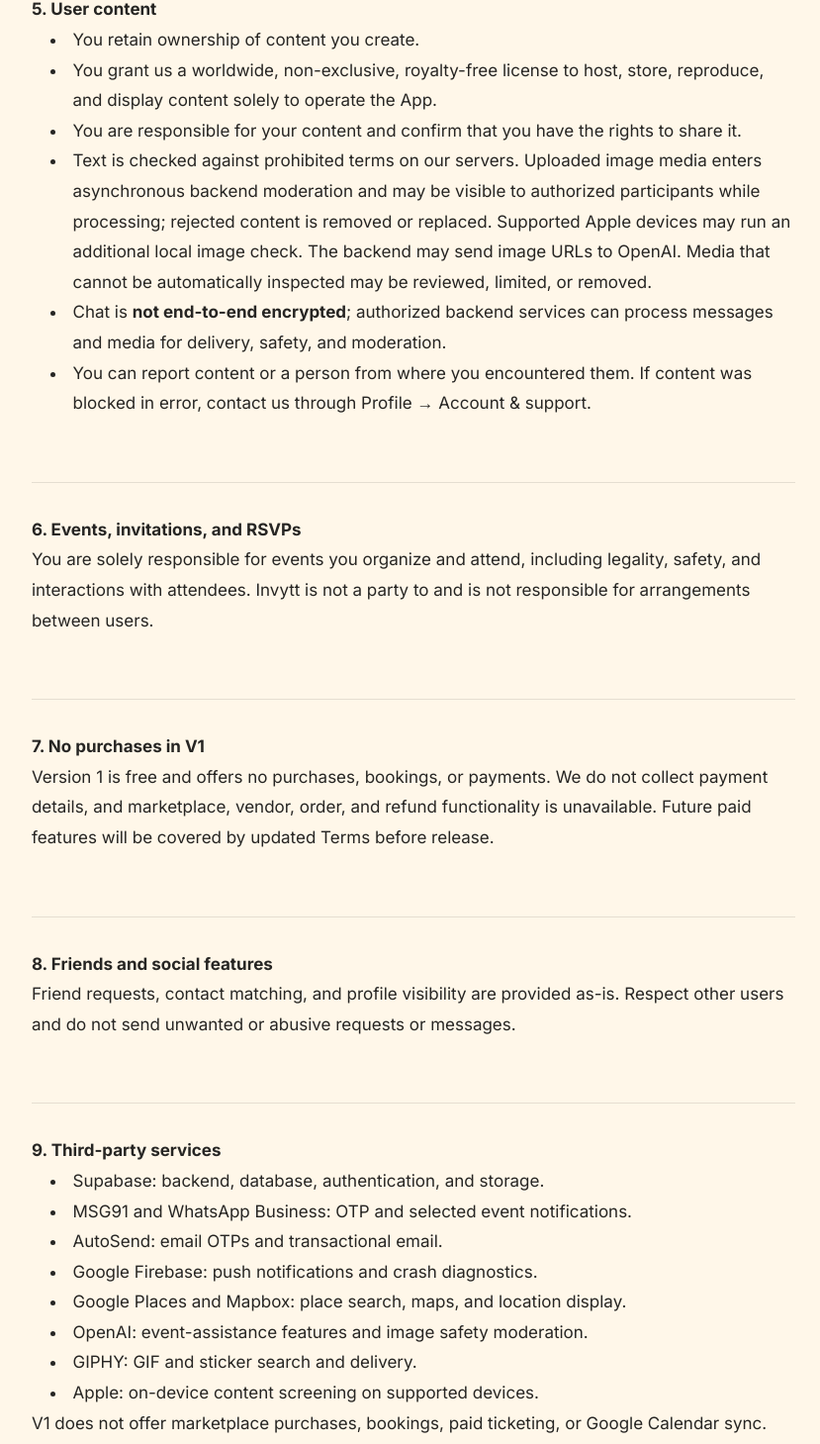
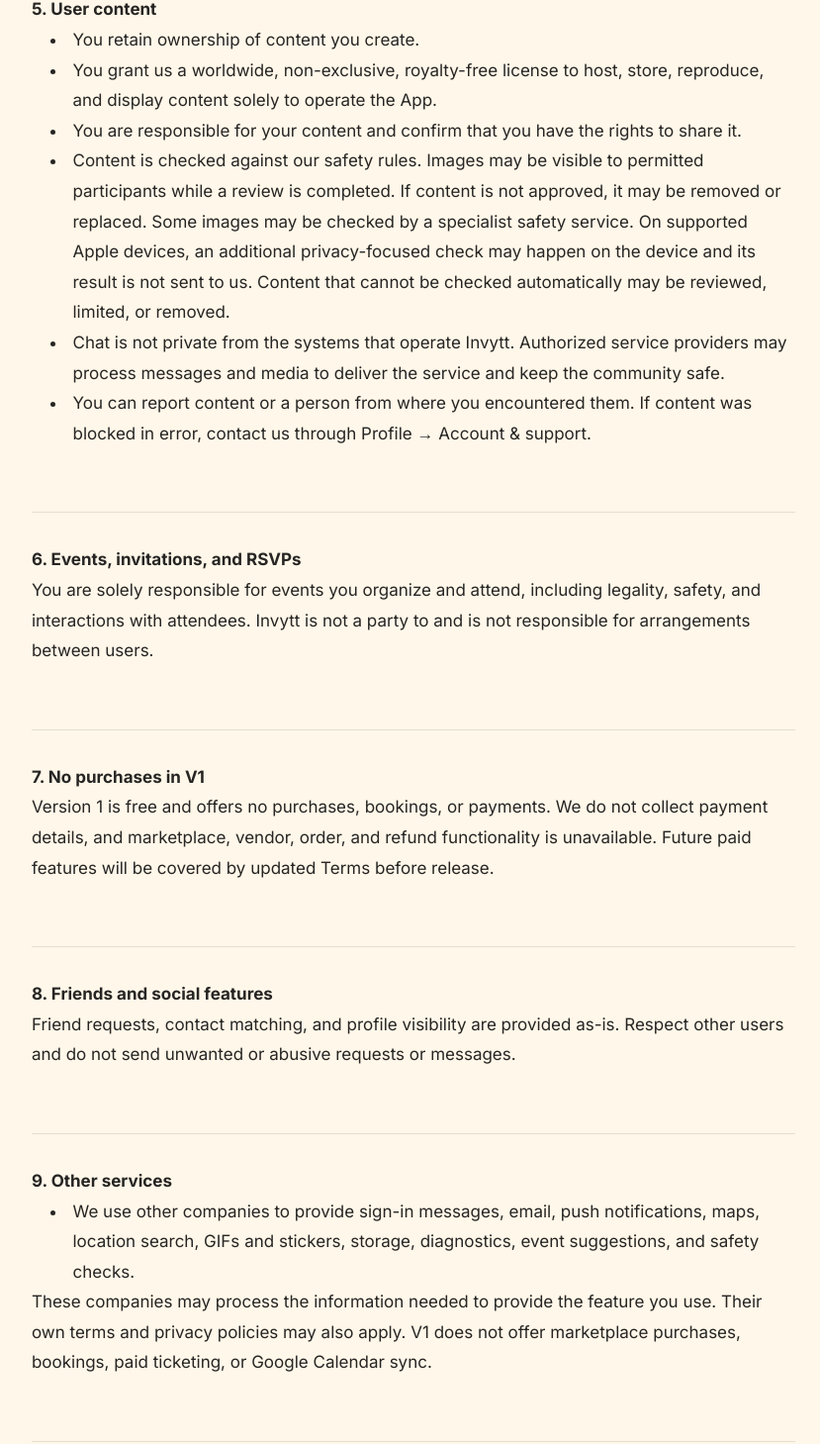
Before and after one commit to Invytt/landing_page, a Next.js app: page /terms in a window 1280 px wide. Shown: the part 1651-3110 px from the top of the page at 99% size, without its empty margins (222-1051 px from the left). Built offline with nearby package versions, Linux system fonts and the light colour scheme.

Commit message:
Use plain language in legal pages

```diff
--- a/app/help/page.tsx
+++ b/app/help/page.tsx
@@ -21,7 +21,7 @@ const faqs = [
     title: "Friends",
     items: [
       ["How do I add friends?", "Open the Friends sheet, use Search people to add, and tap Add to send a request. You can search by name or phone number."],
-      ["How does contact sync work?", "With permission, Invytt checks your phone book for people already on Invytt. Numbers are hashed on your device and raw numbers are not stored. Manage this at Profile → Privacy → Contact sync."],
+      ["How does contact sync work?", "With permission, Invytt checks your phone book for people already on Invytt. Numbers are changed into an unreadable form on your device and original numbers are not stored. Manage this at Profile → Privacy → Contact sync."],
       ["What does a private profile show?", "Non-friends see only the person's name and profile/banner image until they become friends."],
     ],
   },
--- a/app/privacy/page.tsx
+++ b/app/privacy/page.tsx
@@ -35,7 +35,7 @@ export default function PrivacyPage() {
         <li><strong>Account &amp; identity:</strong> mobile phone number used for sign-in via one-time password, first and last name.</li>
         <li><strong>Profile:</strong> profile photo, banner image, bio, pronouns, gender, date of birth, city, occupation, interests, social handles you choose to add, and optional email address.</li>
         <li><strong>Content you create:</strong> events, invitations, RSVPs, event media (photos, videos, GIFs, and stickers), messages, posts, comments, and other content you submit.</li>
-        <li><strong>Moderation records:</strong> moderation status, processing attempts, rejection or fallback state, and the minimum information needed to apply a result to the relevant message, event, profile, or cover.</li>
+        <li><strong>Safety-review records:</strong> whether content passed or failed our safety review, and the information needed to apply that result to the relevant message, event, profile, or cover.</li>
       </ul>
       <h3>2.2 Information collected automatically</h3>
       <ul>
@@ -47,7 +47,7 @@ export default function PrivacyPage() {
       </ul>
       <h3>2.3 Permission-gated device data</h3>
       <ul>
-        <li><strong>Contacts:</strong> phone numbers are hashed on your device before matching; raw numbers and names are not stored or used for advertising.</li>
+        <li><strong>Contacts:</strong> phone numbers are changed into an unreadable form on your device before matching; original numbers and names are not stored or used for advertising.</li>
         <li><strong>Camera:</strong> to take photos for event chat and event media.</li>
         <li><strong>Photo library:</strong> to set profile/banner images, add event photos or videos, and save event photos.</li>
       </ul>
@@ -58,10 +58,10 @@ export default function PrivacyPage() {
       <ul>
         <li>Create and manage your account and authenticate you by phone OTP.</li>
         <li>Provide profiles, friends, events, invitations, RSVPs, media, chat, expenses, and maps.</li>
-        <li>Match you with existing users through hashed phone numbers.</li>
+        <li>Match you with existing users without storing your contacts&apos; original phone numbers.</li>
         <li>Send transactional and, if enabled, push, WhatsApp, SMS, and email notifications.</li>
         <li>Send relevant event details to our AI provider for event-planning suggestions and captions.</li>
-        <li><strong>Moderate user-generated content.</strong> Text is checked against prohibited terms on our servers. Uploaded image media enters asynchronous backend moderation and may appear to authorized participants while processing; rejected media is removed or replaced by the relevant fallback. The backend may send an uploaded image URL to OpenAI. On supported Apple devices, an additional image check may run locally; that result is not sent to us and does not replace backend moderation. Videos and third-party media may follow a separate review or removal path.</li>
+        <li><strong>Keep the community safe.</strong> Text and images are checked against our safety rules. Images may be visible to permitted participants while a review is completed. If an image is not approved, we remove it or show a suitable replacement. Some images may be checked by a specialist safety service. On supported Apple devices, an additional privacy-focused check may happen on the device itself; its result is not sent to us. Videos and third-party media may follow a different review process.</li>
         <li>Maintain safety, prevent fraud and abuse, enforce our Terms, and comply with legal obligations.</li>
       </ul>
       <p><strong>Legal bases (GDPR, where applicable):</strong> contract performance, consent for permission-gated features, legitimate interests in security and improvement, and legal obligations.</p>
@@ -72,14 +72,14 @@ export default function PrivacyPage() {
       <p>Your profile details are visible according to your privacy settings. If your profile is private, non-friends see only your name and profile/banner image until you become friends. Content posted to events is visible to event participants.</p>
       <h3>4.2 Service providers</h3>
       <ul>
-        <li><strong>Supabase:</strong> backend hosting, database, authentication, and storage.</li>
-        <li><strong>MSG91 and WhatsApp Business:</strong> OTP and selected event messages.</li>
+        <li><strong>Hosting and storage providers:</strong> keeping the App, accounts, and uploaded content available.</li>
+        <li><strong>MSG91 and WhatsApp Business:</strong> one-time passwords and selected event messages.</li>
         <li><strong>AutoSend:</strong> email OTPs and transactional email.</li>
-        <li><strong>Google Firebase:</strong> push notifications and crash/performance diagnostics.</li>
+        <li><strong>Google Firebase:</strong> push notifications and help with crashes and performance problems.</li>
         <li><strong>Google Places and Mapbox:</strong> place search, maps, and location display.</li>
         <li><strong>GIPHY:</strong> GIF and sticker search and delivery.</li>
-        <li><strong>OpenAI:</strong> relevant event details for planning/captions and uploaded image URLs for automated safety moderation. We do not use uploaded chat or event images to train our own models.</li>
-        <li><strong>Apple:</strong> supported on-device photo screening; nothing is transmitted to Apple or us for that purpose.</li>
+        <li><strong>AI and safety service providers:</strong> relevant event details for planning suggestions and captions, and some uploaded images for safety checks. We do not use uploaded chat or event images to train our own models.</li>
+        <li><strong>Apple:</strong> an additional photo safety check on supported devices; the photo is not sent to Apple or to us for that check.</li>
       </ul>
       <p>We may also disclose information when required by law or to protect users, the public, or Invytt, and information may transfer in a merger, acquisition, or asset sale.</p>
 
@@ -103,7 +103,7 @@ export default function PrivacyPage() {
       </ul>
 
       <h2>8. Security</h2>
-      <p>We use TLS/HTTPS, backend row-level security, restricted service access, and available device/platform protections. Chat is <strong>not end-to-end encrypted</strong>: authorized backend services can process chat data and media for delivery, storage, safety, and moderation. No transmission or storage method is 100% secure.</p>
+      <p>We use encryption while information is sent, limited access for authorized staff and service providers, and available device and platform protections. Chat is <strong>not private from the systems that operate Invytt</strong>: authorized service providers may process chat messages and media to deliver the service, store content, and keep the community safe. No transmission or storage method is 100% secure.</p>
 
       <h2>9. Children</h2>
       <p>The App is not intended for children under 18. If you believe a child has provided us data, contact us and we will delete it.</p>
@@ -112,7 +112,7 @@ export default function PrivacyPage() {
       <p>Your information may be processed in India and other countries where service providers operate. Where required, we use appropriate safeguards.</p>
 
       <h2>11. Third-party links and services</h2>
-      <p>Maps, messaging, GIF/sticker search, storage, diagnostics, and AI moderation may be provided by third parties. Their practices are governed by their own policies. Review the policies of Supabase, MSG91, WhatsApp, AutoSend, Google, Firebase, Mapbox, GIPHY, and OpenAI.</p>
+      <p>Maps, messaging, GIFs and stickers, storage, diagnostics, and safety checks may be provided by other companies. Their practices are governed by their own policies. Please review the policies of the services used with the feature you choose.</p>
 
       <h2>12. Changes</h2>
       <p>We may update this Policy. The current version is published at <strong>https://invytt.com/privacy</strong> and linked from the App. We update the “Last updated” date and provide additional notice for material changes.</p>
--- a/app/terms/page.tsx
+++ b/app/terms/page.tsx
@@ -41,8 +41,8 @@ export default function TermsPage() {
         <li>You retain ownership of content you create.</li>
         <li>You grant us a worldwide, non-exclusive, royalty-free license to host, store, reproduce, and display content solely to operate the App.</li>
         <li>You are responsible for your content and confirm that you have the rights to share it.</li>
-        <li>Text is checked against prohibited terms on our servers. Uploaded image media enters asynchronous backend moderation and may be visible to authorized participants while processing; rejected content is removed or replaced. Supported Apple devices may run an additional local image check. The backend may send image URLs to OpenAI. Media that cannot be automatically inspected may be reviewed, limited, or removed.</li>
-        <li>Chat is <strong>not end-to-end encrypted</strong>; authorized backend services can process messages and media for delivery, safety, and moderation.</li>
+        <li>Content is checked against our safety rules. Images may be visible to permitted participants while a review is completed. If content is not approved, it may be removed or replaced. Some images may be checked by a specialist safety service. On supported Apple devices, an additional privacy-focused check may happen on the device and its result is not sent to us. Content that cannot be checked automatically may be reviewed, limited, or removed.</li>
+        <li>Chat is not private from the systems that operate Invytt. Authorized service providers may process messages and media to deliver the service and keep the community safe.</li>
         <li>You can report content or a person from where you encountered them. If content was blocked in error, contact us through Profile → Account &amp; support.</li>
       </ul>
 
@@ -53,18 +53,11 @@ export default function TermsPage() {
       <h2>8. Friends and social features</h2>
       <p>Friend requests, contact matching, and profile visibility are provided as-is. Respect other users and do not send unwanted or abusive requests or messages.</p>
 
-      <h2>9. Third-party services</h2>
+      <h2>9. Other services</h2>
       <ul>
-        <li>Supabase: backend, database, authentication, and storage.</li>
-        <li>MSG91 and WhatsApp Business: OTP and selected event notifications.</li>
-        <li>AutoSend: email OTPs and transactional email.</li>
-        <li>Google Firebase: push notifications and crash diagnostics.</li>
-        <li>Google Places and Mapbox: place search, maps, and location display.</li>
-        <li>OpenAI: event-assistance features and image safety moderation.</li>
-        <li>GIPHY: GIF and sticker search and delivery.</li>
-        <li>Apple: on-device content screening on supported devices.</li>
+        <li>We use other companies to provide sign-in messages, email, push notifications, maps, location search, GIFs and stickers, storage, diagnostics, event suggestions, and safety checks.</li>
       </ul>
-      <p>V1 does not offer marketplace purchases, bookings, paid ticketing, or Google Calendar sync. Third-party use may be governed by their own terms.</p>
+      <p>These companies may process the information needed to provide the feature you use. Their own terms and privacy policies may also apply. V1 does not offer marketplace purchases, bookings, paid ticketing, or Google Calendar sync.</p>
 
       <h2>10. Intellectual property</h2>
       <p>The App, including its design, logos, trademarks, text, and software, is owned by or licensed to Invytt and protected by law. No rights are transferred except for your content and the license granted here.</p>
```
